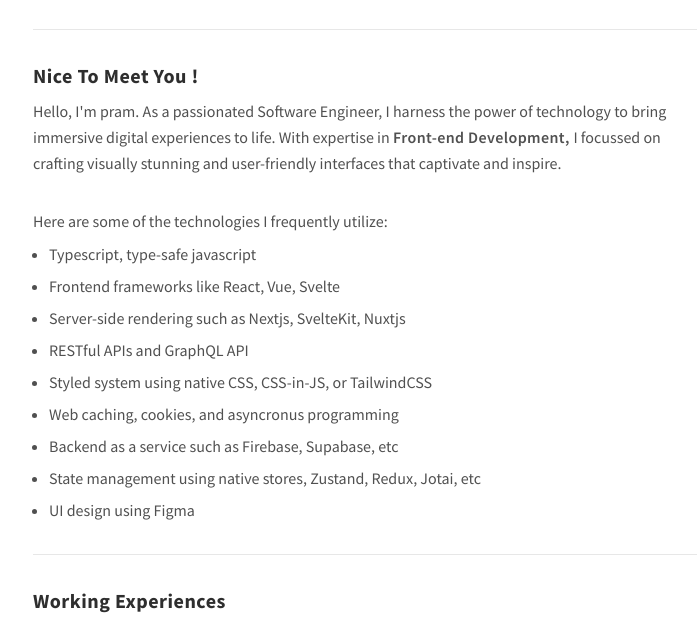
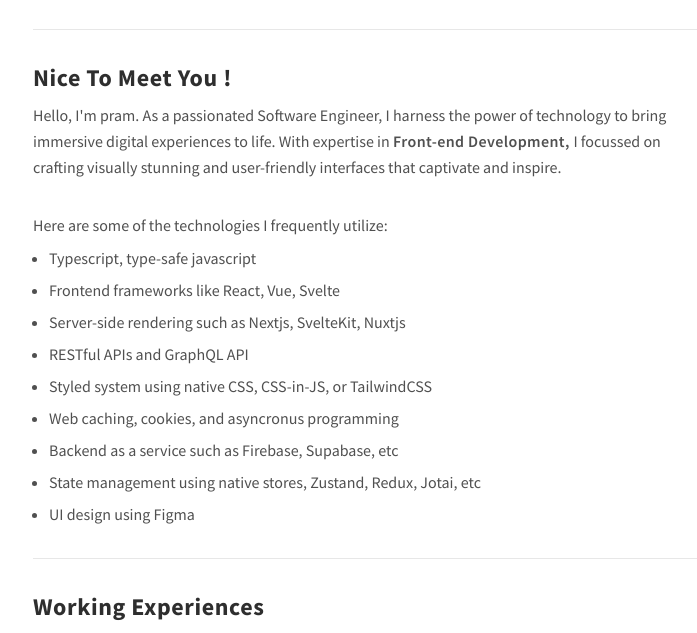
Before and after one commit to ipramudya/simple-porto, an Astro site: page /en/about in a window 1280 px wide. Shown: the part 167-800 px from the top of the page, without its empty margins (271-968 px from the left). Built offline with nearby package versions, Linux system fonts and the light colour scheme; Astro itself is replaced by a stand-in of ours.

Commit message:
style: font sizing

```diff
--- a/src/pages/en/about.astro
+++ b/src/pages/en/about.astro
@@ -9,7 +9,7 @@
         <Heading>About Me</Heading>
         <hr />
         <div>
-            <h2 class="mb-2 text-xl font-bold tracking-wide">Nice To Meet You !</h2>
+            <h2 class="mb-2 text-2xl font-bold tracking-wide">Nice To Meet You !</h2>
             <p class="leading-relaxed">
                 Hello, I&#39;m pram. As a passionated Software Engineer, I harness the power of
                 technology to bring immersive digital experiences to life. With expertise in <span
@@ -35,7 +35,7 @@
             </ul>
         </div>
         <hr />
-        <h2 class="text-xl font-bold tracking-wide">Working Experiences</h2>
+        <h2 class="text-2xl font-bold tracking-wide">Working Experiences</h2>
         <div class="flex flex-col space-y-8">
             <DashedContent
                 label="PT Aksamedia"
--- a/tailwind.config.cjs
+++ b/tailwind.config.cjs
@@ -39,8 +39,8 @@
                 DEFAULT: {
                     css: {
                         h2: {
-                            fontSize: theme("fontSize.xl[0]"),
-                            lineHeight: theme("fontSize.xl[2].lineHeight"),
+                            fontSize: theme("fontSize.[2xl][0]"),
+                            lineHeight: theme("fontSize.[2xl][2].lineHeight"),
                         },
                         img: {
                             borderRadius: theme("borderRadius.lg"),
```
